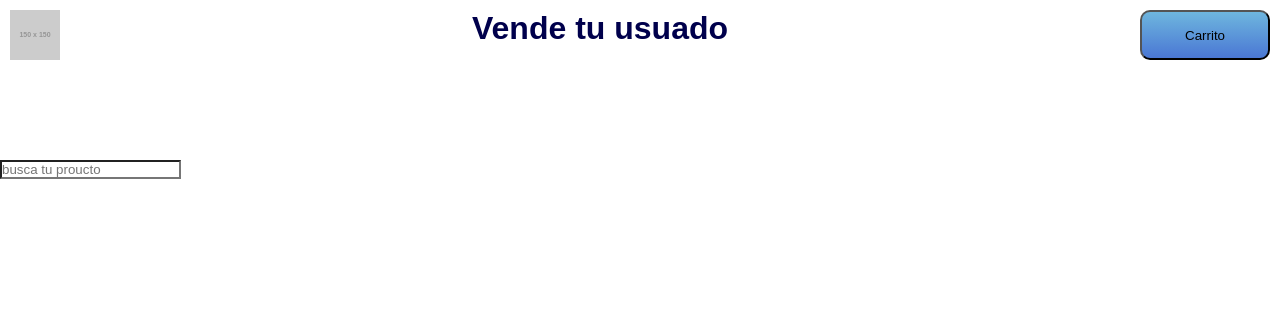
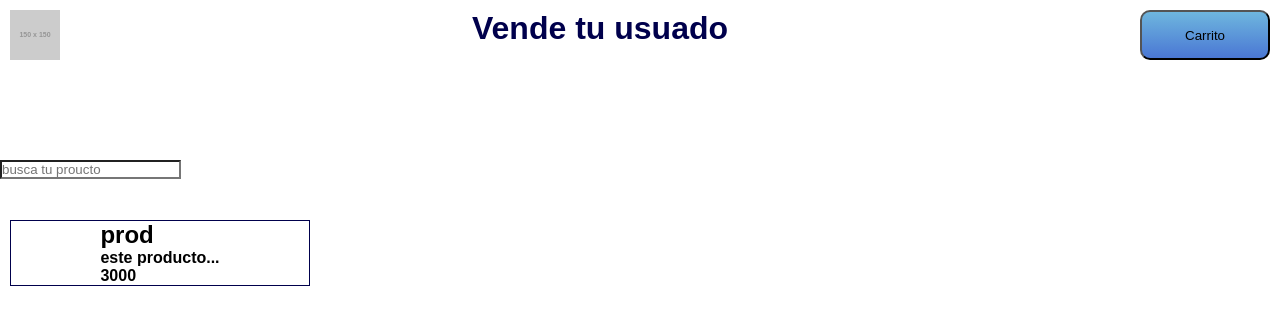
Before and after one commit to maca-palacio/venta_usados, a website: page Front-end/Productos/index.html in a window 1280 px wide. Drawn offline with Linux system fonts and the light colour scheme; placeholder pictures from the web are drawn by us.

Commit message:
style productos

```diff
--- a/Front-end/Productos/index.html
+++ b/Front-end/Productos/index.html
@@ -23,7 +23,15 @@
     <div class="container">
         <div class="row">
             <!-- Elementos generados a partir del JSON -->
-            <main id="items"></main>
+            <main id="items">
+                <div id="producto">
+                    <h2 id="nombreProducto">prod</h2>
+                    <h4 id="descripcion">este producto...</h4>
+                    <img id="imagenProducto">
+                    <h4 id="precio">3000</h4>
+                </div>
+
+            </main>
             <!-- Carrito -->
         </div>
     </div>
--- a/Front-end/Productos/style.scss
+++ b/Front-end/Productos/style.scss
@@ -57,27 +57,12 @@ header {
     }
 }
 
-#productos {
-    display: flex;
-    flex-direction: row;
-    flex-wrap: wrap;
-    padding: 10px;
-    margin-top: 40px;
-    background-color: rgb(172, 170, 170);
- }
+#producto{
+    border: 1px solid #00004c;
+    height: auto;
+    width: 300px;
+    margin: 10px;
+    display: grid;
+    justify-content: center;
 
- .nuevo-producto {
-     height: 20px;
-     width: 20px;
-     margin: 5px;
- }
-
- .contenedor{
-
-
-    button{
-        background-color: #e6d199;
-            width: 80px;
-
-    }
 }
```
Also changed, not shown: Front-end/Productos/style.css, 1 other file.
